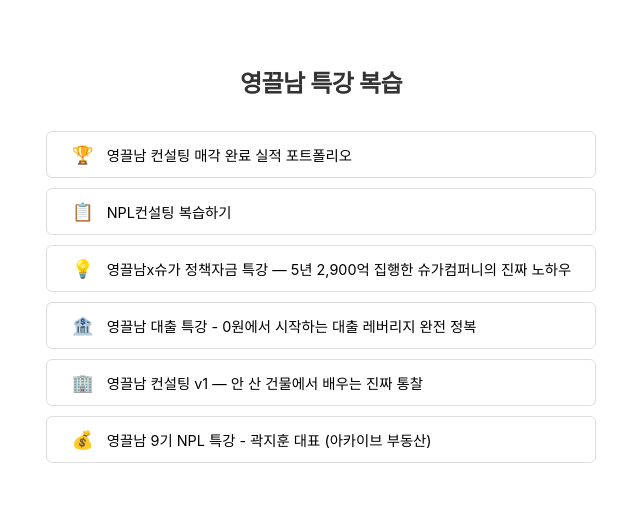
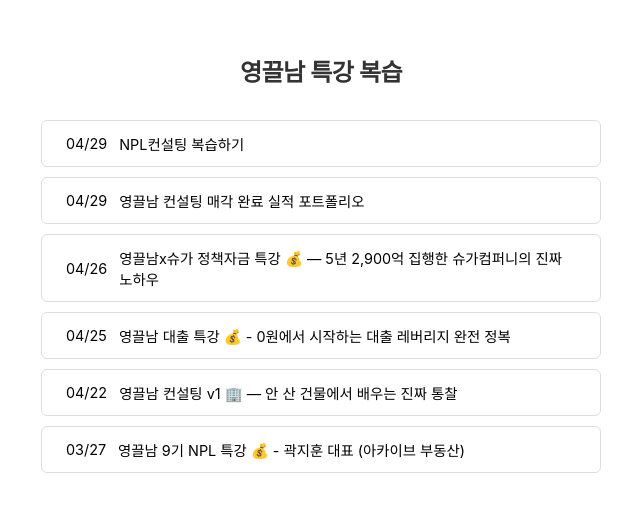
Before and after one commit to mmmkk2/0ggulnam, a plain HTML site: page index.html in a window 1280 px wide. Shown: the part 145-656 px from the top of the page, without its empty margins (319-959 px from the left). Drawn offline with Linux system fonts and the light colour scheme.

Commit message:
Update index.html

```diff
--- a/index.html
+++ b/index.html
@@ -65,30 +65,15 @@
     <div class="container">
         <h1>영끌남 특강 복습</h1>
         <nav>
-            <a href="/sellresult-0429">
-                <span class="icon">🏆</span>
-                영끌남 컨설팅 매각 완료 실적 포트폴리오
-            </a>
-            <a href="/npl-0327">
-                <span class="icon">📋</span>
-                NPL컨설팅 복습하기
-            </a>
-            <a href="/suga-0426">
-                <span class="icon">💡</span>
-                영끌남x슈가 정책자금 특강 — 5년 2,900억 집행한 슈가컴퍼니의 진짜 노하우
-            </a>
-            <a href="/loan-0425">
-                <span class="icon">🏦</span>
-                영끌남 대출 특강 - 0원에서 시작하는 대출 레버리지 완전 정복
-            </a>
-            <a href="/consulting-0422">
-                <span class="icon">🏢</span>
-                영끌남 컨설팅 v1 — 안 산 건물에서 배우는 진짜 통찰
-            </a>
-            <a href="/npl-0429">
-                <span class="icon">💰</span>
-                영끌남 9기 NPL 특강 - 곽지훈 대표 (아카이브 부동산)
-            </a>
+
+
+        <nav>
+            <a href="/npl-0429"><span class="date">04/29</span>NPL컨설팅 복습하기</a>
+            <a href="/sellresult-0429"><span class="date">04/29</span>영끌남 컨설팅 매각 완료 실적 포트폴리오</a>
+            <a href="/suga-0426"><span class="date">04/26</span>영끌남x슈가 정책자금 특강 💰 — 5년 2,900억 집행한 슈가컴퍼니의 진짜 노하우</a>
+            <a href="/loan-0425"><span class="date">04/25</span>영끌남 대출 특강 💰 - 0원에서 시작하는 대출 레버리지 완전 정복</a>
+            <a href="/consulting-0422"><span class="date">04/22</span>영끌남 컨설팅 v1 🏢 — 안 산 건물에서 배우는 진짜 통찰</a>
+            <a href="/npl-0327"><span class="date">03/27</span>영끌남 9기 NPL 특강 💰 - 곽지훈 대표 (아카이브 부동산)</a>
         </nav>
     </div>
 </body>
```
